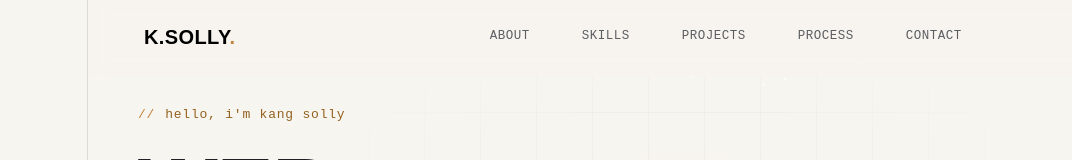
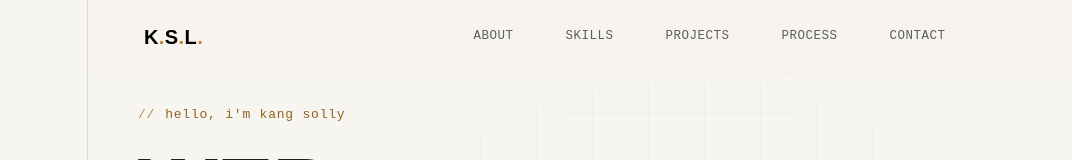
Before and after one commit to sollykang/iam, a plain HTML site: page index.html in a window 1280 px wide. Shown: the top 160 px of the page, without its empty margins (8-1080 px from the left). Drawn offline with nearby package versions, Linux system fonts and the light colour scheme; a web font is replaced by a local one.

Commit message:
logo update

```diff
--- a/index.html
+++ b/index.html
@@ -38,7 +38,7 @@
 <a class="skip-link" href="#main">본문 바로가기</a>
 
 <header class="site-header">
-  <button type="button" class="logo btn-logo-nav" onclick="fullpage_api.moveTo(1); commonUI.headerToggle(false);">K.SOLLY<span class="dot">.</span></button>
+  <button type="button" class="logo btn-logo-nav" onclick="fullpage_api.moveTo(1); commonUI.headerToggle(false);">K<span class="dot">.</span>S<span class="dot">.</span>L<span class="dot">.</span></button>
   <nav class="gnb" aria-label="주 메뉴">
     <button type="button" class="btn-gnb-nav gnb-1" data-anchor="about" onclick="fullpage_api.moveTo(2); commonUI.headerToggle();">ABOUT</button>
     <button type="button" class="btn-gnb-nav gnb-2" data-anchor="skills" onclick="fullpage_api.moveTo(3); commonUI.headerToggle();">SKILLS</button>
```
